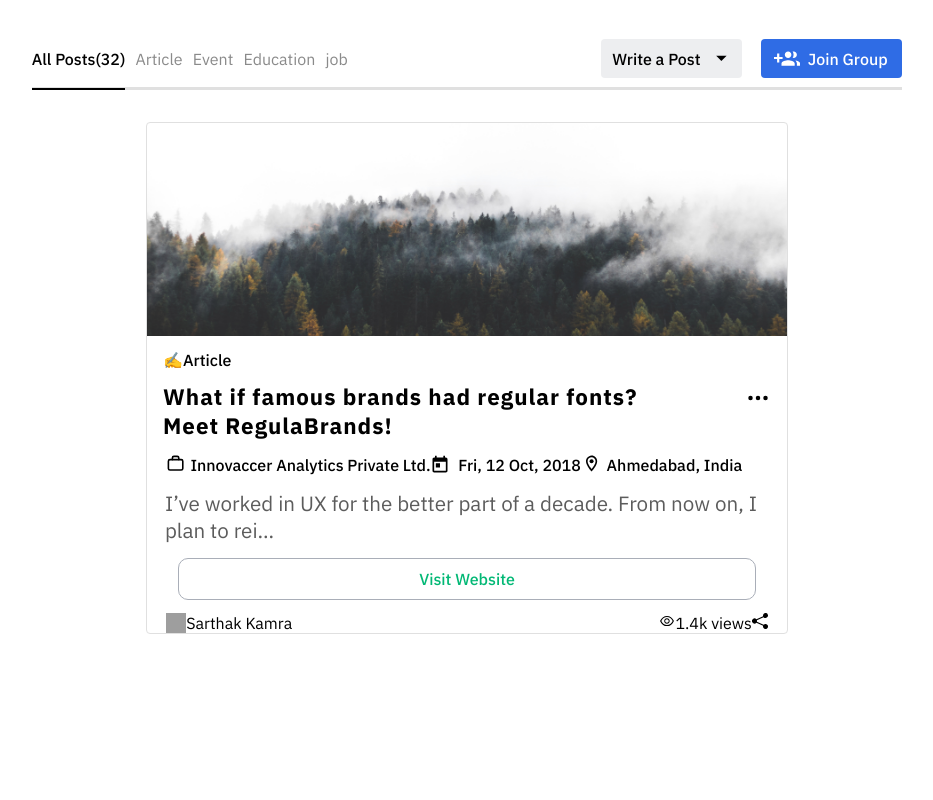
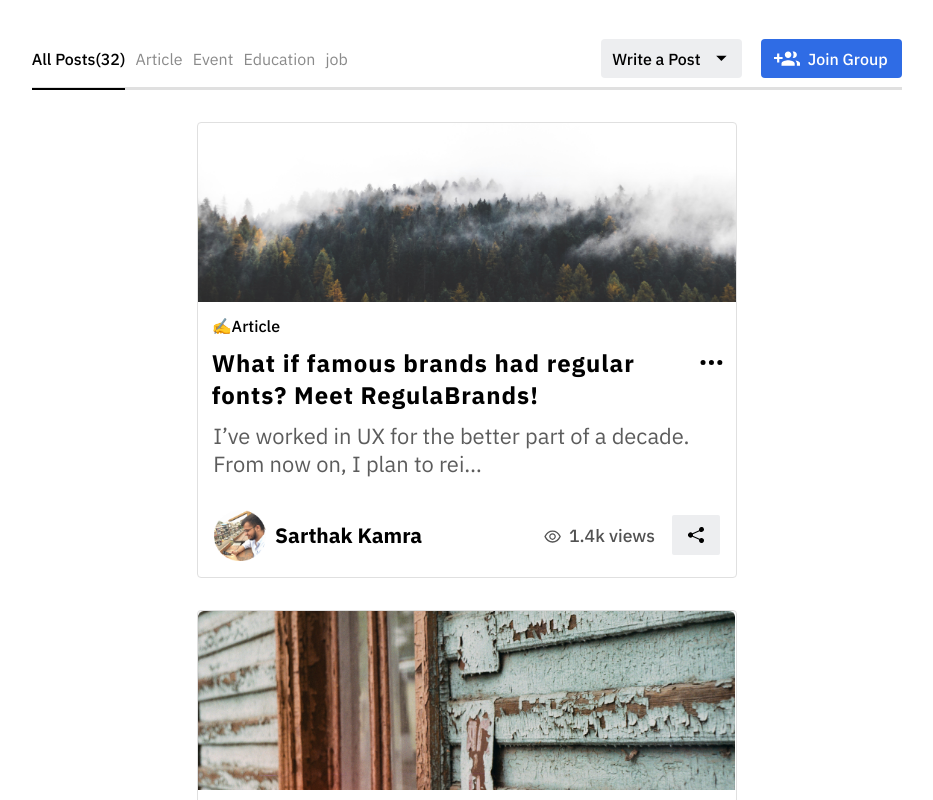
Before and after one commit to sarthakagarwal882/ATG_WORLD, a React (Vite) app: page / in a window 1280 px wide. Shown: the part 480-1280 px from the top of the page, without its empty margins (173-1106 px from the left). Before the commit the page ends 1114 px from the top, so only its background shows below. Built offline with nearby package versions, Linux system fonts and the light colour scheme; grey boxes are pictures that could not be loaded.

Commit message:
cards implemented and card route created

```diff
--- a/src/components/Card.jsx
+++ b/src/components/Card.jsx
@@ -9,10 +9,12 @@ import "./CardStyles.css"
 import { useEffect, useState } from 'react'
 
 const Card = (props) => {
+    const [viewport, setViewport] = useState(false)
+
     const [dots, setDots] = useState(false)
     const [genInfoCount, setGenInfoCount] = useState(0)
 
-    let { img, type, header, desc, date, location, button, profileName, ProfileImg, company, views, buttonColor } = props
+    let { img, type, header, desc, date, location, button, profileName, profileImg, company, views, buttonColor } = props
     let count = 0
 
     useEffect(() => {
@@ -28,6 +30,15 @@ const Card = (props) => {
 
         // eslint-disable-next-line react-hooks/exhaustive-deps
     }, [])
+
+    const handleViewport = () => {
+        if ((window.innerWidth) <= 1000)
+            setViewport(true)
+        else
+            setViewport(false)
+    }
+
+    window.addEventListener('resize', handleViewport)
 
 
     const emojiType = (eventType) => {
@@ -91,10 +102,10 @@ const Card = (props) => {
             }
 
             <div className='card-footer'>
-                <div className='card-profile'> <img src={"/assets/" + ProfileImg + '.svg'} alt="" /> <p>{profileName}</p></div>
+                <div className='card-profile'> <img src={"/assets/" + profileImg + ".png"} alt="" /> <p>{profileName}</p></div>
                 <div className='card-stats'>
                     <p><AiOutlineEye />{views + ' views'}</p>
-                    <span><BsFillShareFill /></span>
+                    <span><BsFillShareFill />{viewport?'share':null}</span>
                 </div>
 
             </div>
--- a/src/components/CardStyles.css
+++ b/src/components/CardStyles.css
@@ -1,5 +1,5 @@
 .card {
-    width: 50%;
+    width: 42%;
     margin: 2rem auto 0;
     border: 1px solid #E0E0E0;
     border-radius: 4px;
@@ -14,18 +14,20 @@
 
 .card-2-img {
     background: url('/assets/card-2.png') no-repeat;
+    background-size: contain;
     width: 100%;
     aspect-ratio: 3;
 }
 
 .card-3-img {
     background: url('/assets/card-3.png');
+    background-size: contain;
     width: 100%;
     aspect-ratio: 3;
 }
 
 .card-type {
-    margin: 2% 0 2% 0;
+    margin: 2.5% 0 2% 0;
     padding: 0 2.5%;
 }
 
@@ -40,7 +42,7 @@
 
 .card-header h3 {
     letter-spacing: 1px;
-    font-size: 1.4rem;
+    font-size: 1.5rem;
     font-weight: 900;
 }
 
@@ -58,7 +60,7 @@
 .card .header-dots .card-dropdown {
     width: 5%;
     margin: 0 2% 0;
-    font-size: 1.5rem;
+    font-size: 1.7rem;
     display: flex;
     justify-content: center;
     align-items: center;
@@ -76,7 +78,7 @@
     flex-direction: row;
     justify-content: space-between;
     padding: 0 3%;
-    margin: 2.2% 0;
+    margin: 2.3% 0;
 }
 
 .card-gen-info p {
@@ -84,7 +86,8 @@
     flex-direction: row;
     align-items: center;
     justify-content: center;
-    font-weight: 500;
+    font-weight: 600;
+    font-size: 1.1rem;
 }
 
 .gen-info-calendar {
@@ -102,11 +105,11 @@
 
 .card-desc {
     padding: 0 2.8%;
-    margin: 2.2% 0;
+    margin: 2% 0;
 }
 
 .card-desc p {
-    font-size: 1.29rem;
+    font-size: 1.37rem;
     font-weight: 400;
     color: #5C5C5C;
 }
@@ -115,16 +118,23 @@
     display: flex;
     justify-content: center;
     align-items: center;
-    width: 90%;
-    height: 2.5rem;
+    width: 94%;
+    height: 2.8rem;
     border: 1px solid #A9AEB8;
     border-radius: 10px;
     margin: 2% auto;
-    font-weight: 500;
+    font-weight: 800;
+    font-size: 1.1rem;
+    cursor: pointer;
+    transition: 0.2s ease-in-out;
+}
+.card-btn:hover{
+    transform: translate(0,-3px);
 }
 
-.card-footer{
+.card-footer {
     /* width: 100%; */
+    margin: 6% 0 3% 0;
     padding: 0 3%;
     display: flex;
     flex-direction: row;
@@ -132,18 +142,52 @@
     align-items: center;
 }
 
-.card-footer .card-stats{
-    display: flex;
-    flex-direction: row;
-}
-.card-footer .card-profile{
+.card-footer .card-profile {
     display: flex;
     flex-direction: row;
     justify-content: center;
     align-items: center;
 }
 
-.card-footer .card-profile img{
-    width: 20px;
+.card-footer .card-profile img {
+    width: 3.2rem;
     aspect-ratio: 1;
+    margin: 0 0.6rem 0 0;
 }
+
+.card-footer .card-profile p {
+    font-weight: 800;
+    font-size: 1.3rem;
+}
+
+.card-footer .card-stats p svg {
+    margin: 0 7px -4px 0;
+    font-size: 1.2rem;
+}
+
+.card-footer .card-stats {
+    width: 35%;
+    display: flex;
+    flex-direction: row;
+    align-items: center;
+    justify-content: space-between;
+}
+
+.card-footer .card-stats p {
+    color: #525252;
+    font-weight: 500;
+    font-size: 1.1rem;
+}
+
+
+.card-footer .card-stats span {
+    cursor: pointer;
+    display: flex;
+    justify-content: center;
+    align-items: center;
+    padding: 0 1rem;
+    background-color: #EDEEF0;
+    border-radius: 2px;
+    height: 2.5rem;
+
+}
--- /dev/null
+++ b/src/routes/CardRoute/CardRoute.jsx
@@ -0,0 +1,18 @@
+import Card from "../../components/Card"
+
+const CardRoute = () => {
+    return (
+        <div style={{margin:'0 0 5rem 0'}}>
+            <Card img='card-1' type='Article' header='What if famous brands had regular fonts? Meet RegulaBrands!' desc='I’ve worked in UX for the better part of a decade. From now on, I plan to rei…' views='1.4k' profileName='Sarthak Kamra' profileImg="sarthak" />
+
+            <Card img='card-2' type='Education' header='Tax Benefits for Investment under National Pension Scheme launched by Government' desc='I’ve worked in UX for the better part of a decade. From now on, I plan to rei…' views='1.4k' profileName='Sarah West' profileImg="sarah" />
+
+            <Card img='card-3' type='Meetup' header='Finance & Investment Elite Social Mixer @Lujiazui' date='Fri, 12 Oct, 2018' location='Ahmedabad, India' button='Visit Website' buttonColor='#E56135' views='1.4k' profileName='Ronal Jones' profileImg="ronal" />
+
+            <Card type='Job' header='Software Developer' company='Innovaccer Analytics Private Ltd.' location='Noida, India' button='Apply on Timesjobs' buttonColor='#02B875' views='1.4k' profileName='Joseph Gray' profileImg="joseph" />
+        </div>
+    )
+
+}
+
+export default CardRoute
--- a/src/routes/HomeRoute.jsx
+++ b/src/routes/HomeRoute.jsx
@@ -1,7 +1,7 @@
-import Card from "../components/Card"
 import Home from "../components/Home"
 import Navbar from "../components/Navbar"
 import Post from "../components/Post"
+import CardRoute from "./CardRoute/CardRoute"
 
 const HomeRoute = () => {
     return (
@@ -9,7 +9,9 @@ const HomeRoute = () => {
             <Navbar />
             <Home />
             <Post />
-            <Card img='card-1' type='Article' header='What if famous brands had regular fonts? Meet RegulaBrands!' date='Fri, 12 Oct, 2018' location='Ahmedabad, India' company='Innovaccer Analytics Private Ltd.' desc='I’ve worked in UX for the better part of a decade. From now on, I plan to rei…' button='Visit Website' buttonColor='#02B875' views='1.4k' profileName='Sarthak Kamra' profileImg='sarthak' />
+            {/* <div style={{display:'flex',flexDirection:'row'}}> */}
+            <CardRoute/>
+            {/* </div> */}
         </>
     )
 }
```
Also changed, not shown: src/components/Location.jsx (added, +9 -0 lines), src/components/LocationStyles.css (added).
